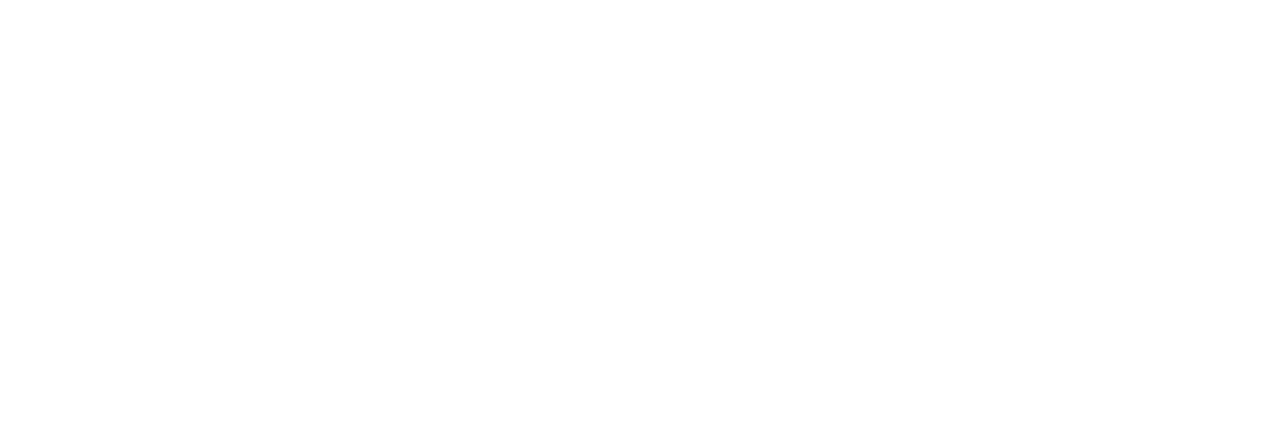
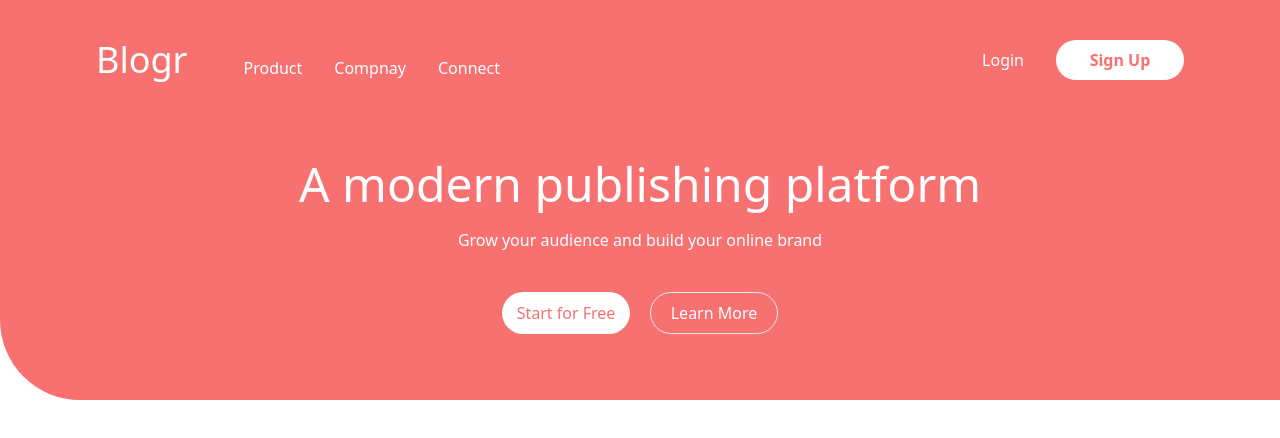
Before and after one commit to Amaza-ing/Tailwind-course, a website: page src/index.html in a window 1280 px wide. Drawn offline with Linux system fonts and the light colour scheme.

Commit message:
utility classes header

```diff
--- a/src/index.html
+++ b/src/index.html
@@ -7,6 +7,29 @@
     <link rel="stylesheet" href="./output.css" />
   </head>
   <body>
+    <header class="bg-red-400 text-white h-[400px] rounded-bl-[80px]">
+      <nav class="flex justify-between px-24 py-10">
+        <div class="flex items-end gap-14">
+          <p class="text-4xl">Blogr</p>
+          <ul class="flex gap-8">
+            <li>Product</li>
+            <li>Compnay</li>
+            <li>Connect</li>
+          </ul>
+        </div>
+        <div class="flex gap-8">
+          <button>Login</button>
+          <button class="bg-white text-red-400 w-32 py-2 rounded-full font-bold">Sign Up</button>
+        </div>
+      </nav>
 
+      <h1 class="text-center text-5xl mt-10">A modern publishing platform</h1>
+      <h2 class="text-center mt-5">Grow your audience and build your online brand</h2>
+
+      <div class="flex justify-center gap-5 my-10">
+        <button class="bg-white text-red-400 w-32 py-2 rounded-full">Start for Free</button>
+        <button class="w-32 py-2 rounded-full border">Learn More</button>
+      </div>
+    </header>
   </body>
 </html>
```
Also changed, not shown: src/assets/desktop-design.jpg (added), src/assets/illustration-editor-desktop.svg (added), src/assets/illustration-laptop-desktop.svg (added), src/assets/illustration-phones.svg (added), src/output.css.
